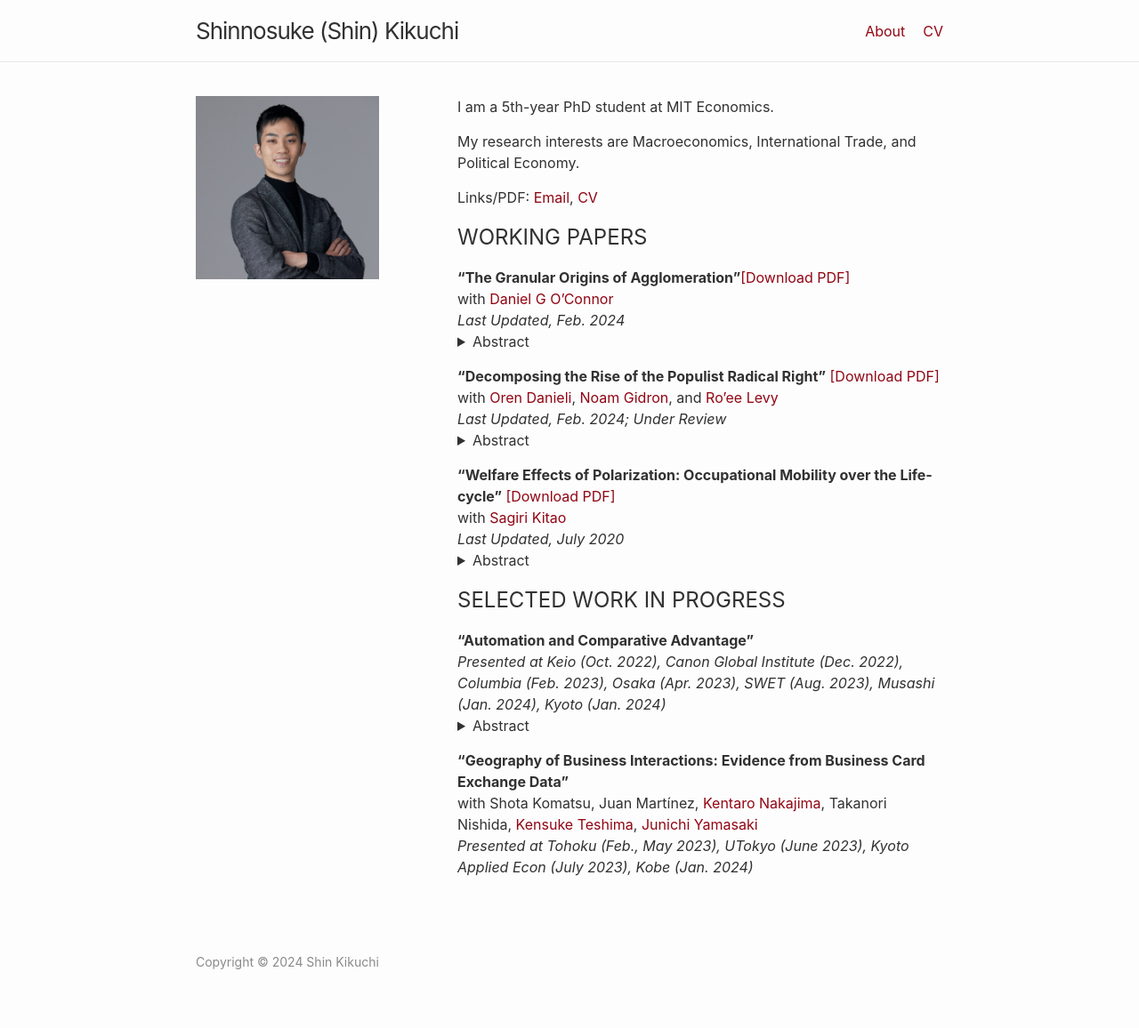
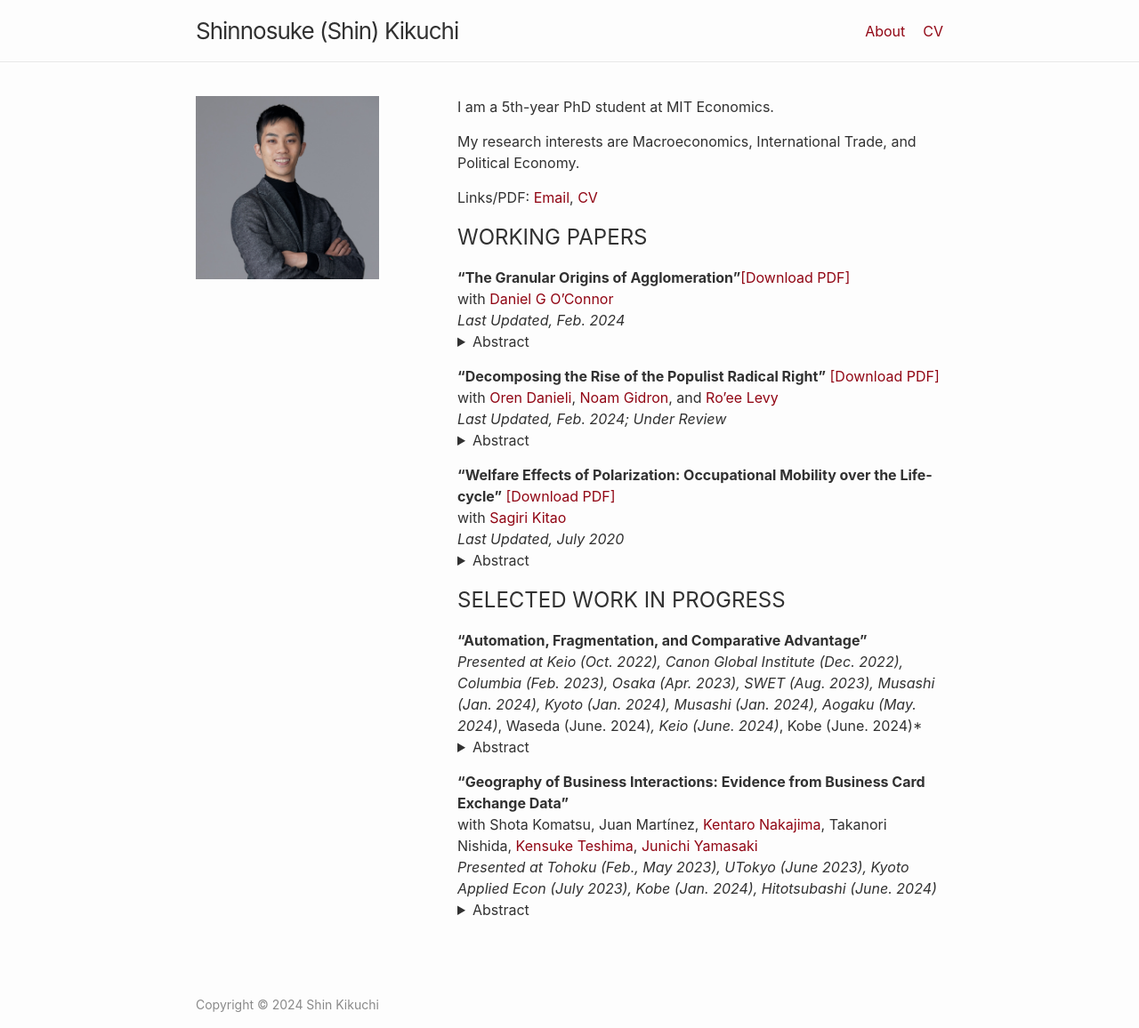
Before and after one commit to shinnkikuchi/shinnkikuchi.github.io, a Jekyll site: the page built from index.md, in a window 1280 px wide. Shown: the whole page at 89% size. Built offline with Jekyll 4.4.1, drawn with Linux system fonts in a browser that asks for light colours; before the commit the page ends 1108 px from its top, so only the background shows below that; some of the changed text lies outside the part shown.

Commit message:
Update index.md

```diff
--- a/index.md
+++ b/index.md
@@ -43,11 +43,11 @@
 
 ## SELECTED WORK IN PROGRESS
 
-**"Automation and Comparative Advantage"**<br>
-*Presented at Keio (Oct. 2022), Canon Global Institute (Dec. 2022), Columbia (Feb. 2023), Osaka (Apr. 2023), SWET (Aug. 2023), Musashi (Jan. 2024), Kyoto (Jan. 2024)*<br>
+**"Automation, Fragmentation, and Comparative Advantage"**<br>
+*Presented at Keio (Oct. 2022), Canon Global Institute (Dec. 2022), Columbia (Feb. 2023), Osaka (Apr. 2023), SWET (Aug. 2023), Musashi (Jan. 2024), Kyoto (Jan. 2024), Musashi (Jan. 2024), Aogaku (May. 2024)*, Waseda (June. 2024)*, Keio (June. 2024)*, Kobe (June. 2024)*<br>
 <details style="margin-bottom: 15px; margin-top: -15px">
 	<summary>Abstract</summary>
-	I study how automation affects comparative advantage and structural change in an open economy. Previously, the initial stages of economic development featured comparative advantage in low-skill-intensive manufacturing sectors because of low-skill-labor abundance. Recently, however, I show that this relationship has weakened—or even reversed. This decoupling occurs because automation provides developed countries with endogenous comparative advantage in low-skill-intensive and automatable sectors. Therefore, developing countries today do not specialize in low-skill intensive manufacturing sectors and jump onto service sectors.
+	I study how automation and production fragmentation affect comparative advantage and structural change in an open economy. Previously, developing countries had a comparative advantage in low-skill-intensive manufacturing sectors because of their low-skill-labor abundance. Recently, however, I show that this relationship has weakened—or even reversed. This decoupling of skill and trade occurs because automation and production fragmentation allow developed countries to rely on low-cost machines or foreign labor rather than high-cost domestic labor. Therefore, developing countries today do not specialize in low-skill intensive manufacturing sectors and jump onto service sectors.
 </details>
 
 **"Geography of Business Interactions: Evidence from Business Card Exchange Data"** <br>
@@ -57,4 +57,8 @@
 Takanori Nishida,
 <a href="https://sites.google.com/site/kensuketeshima/" target="_blank">Kensuke Teshima</a>,
  <a href="https://www.junichiyamasaki.com/" target="_blank">Junichi Yamasaki</a><br>
-*Presented at Tohoku (Feb., May 2023), UTokyo (June 2023), Kyoto Applied Econ (July 2023), Kobe (Jan. 2024)*<br>
+*Presented at Tohoku (Feb., May 2023), UTokyo (June 2023), Kyoto Applied Econ (July 2023), Kobe (Jan. 2024), Hitotsubashi (June. 2024)*<br>
+<details style="margin-bottom: 15px; margin-top: -15px">
+	<summary>Abstract</summary>
+	In-person business meetings are a critical driver of agglomeration benefits, yet the scarcity of data has hindered exploration into their nature. This study leverages a novel dataset obtained from a business card exchange application to examine the impact of geographical distance on business card exchanges and other types of business networks. By analyzing the moving of firms, we find a distinct pattern in how the frequency of business card exchanges decreases with distance, particularly noting a significant drop beyond a 500-meter radius. Additionally, we observe that the rate of decline in these exchanges due to distance closely correlates with the level of industry agglomeration, and we find similar drops in other types of business networks like patent collaborations. These findings highlight the pivotal role of very local interaction in fostering agglomeration benefits.
+</details>
```
